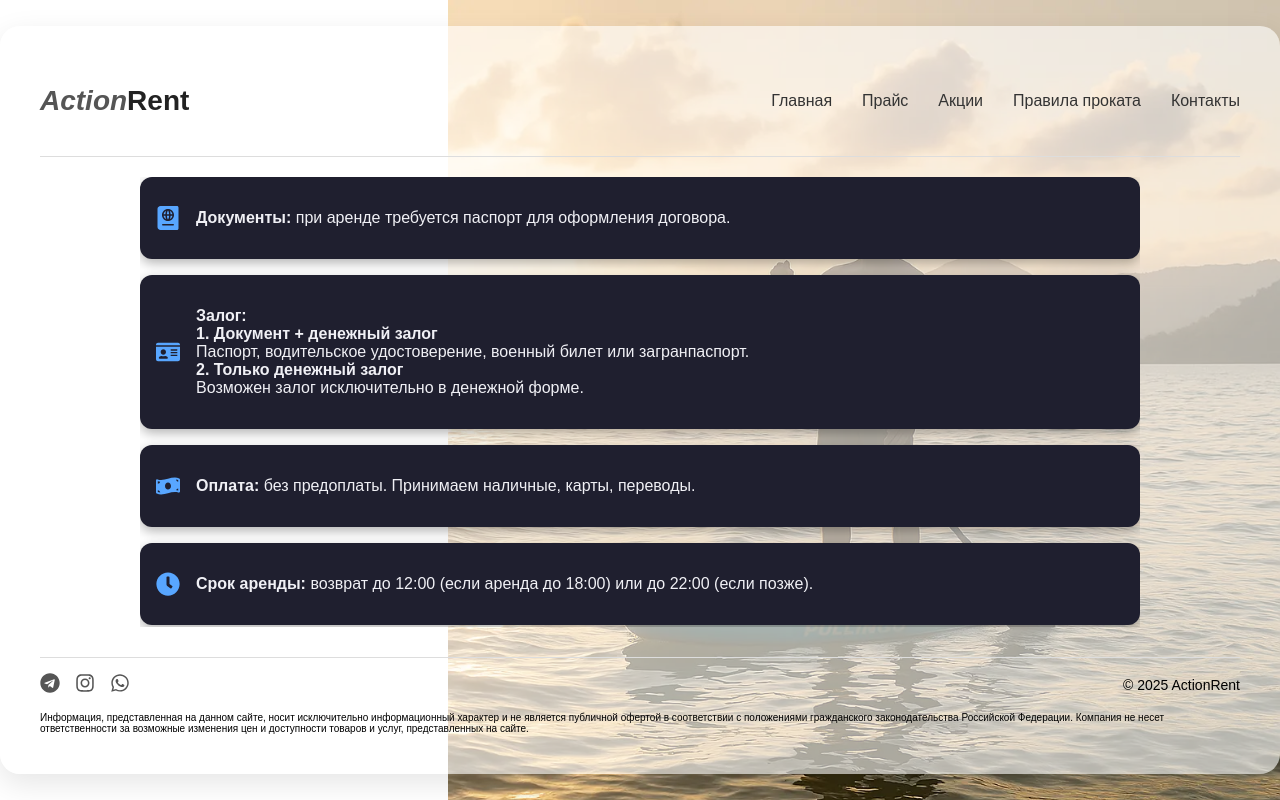
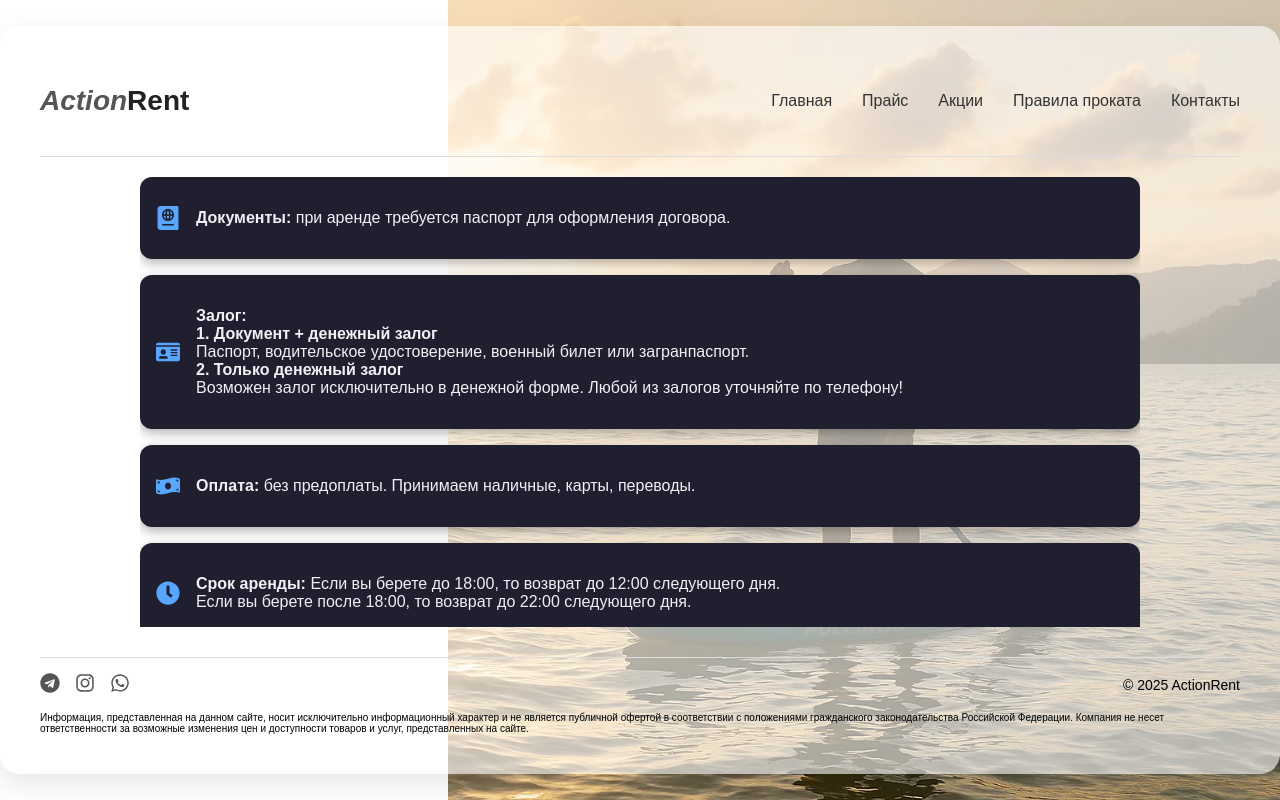
Before and after one commit to action-rent/action-rent, a Next.js app: page /rules in a window 1280 px wide. Built offline with nearby package versions, Linux system fonts and the light colour scheme.

Commit message:
fix rules

```diff
--- a/app/rules/page.jsx
+++ b/app/rules/page.jsx
@@ -50,7 +50,7 @@ export default function Rules() {
                 <strong>1. Документ + денежный залог</strong><br />
                 Паспорт, водительское удостоверение, военный билет или загранпаспорт.<br />
                 <strong>2. Только денежный залог</strong><br />
-                Возможен залог исключительно в денежной форме.
+                Возможен залог исключительно в денежной форме. Любой из залогов уточняйте по телефону!
               </p>
             </div>
 
@@ -64,14 +64,15 @@ export default function Rules() {
             <div className="rule-block">
               <FaClock className="rule-icon" />
               <p>
-                <strong>Срок аренды:</strong> возврат до 12:00 (если аренда до 18:00) или до 22:00 (если позже).
+                <strong>Срок аренды:</strong> Если вы берете до 18:00, то возврат до 12:00 следующего дня. <br />
+                Если вы берете после 18:00, то возврат до 22:00 следующего дня.
               </p>
             </div>
 
             <div className="rule-block">
               <FaTools className="rule-icon" />
               <p>
-                <strong>Состояние:</strong> возврат сухого и чистого снаряжения.
+                <strong>Состояние:</strong> возврат сухого и чистого снаряжения. За грязный инвентарь - компенсация.
               </p>
             </div>
 
```
